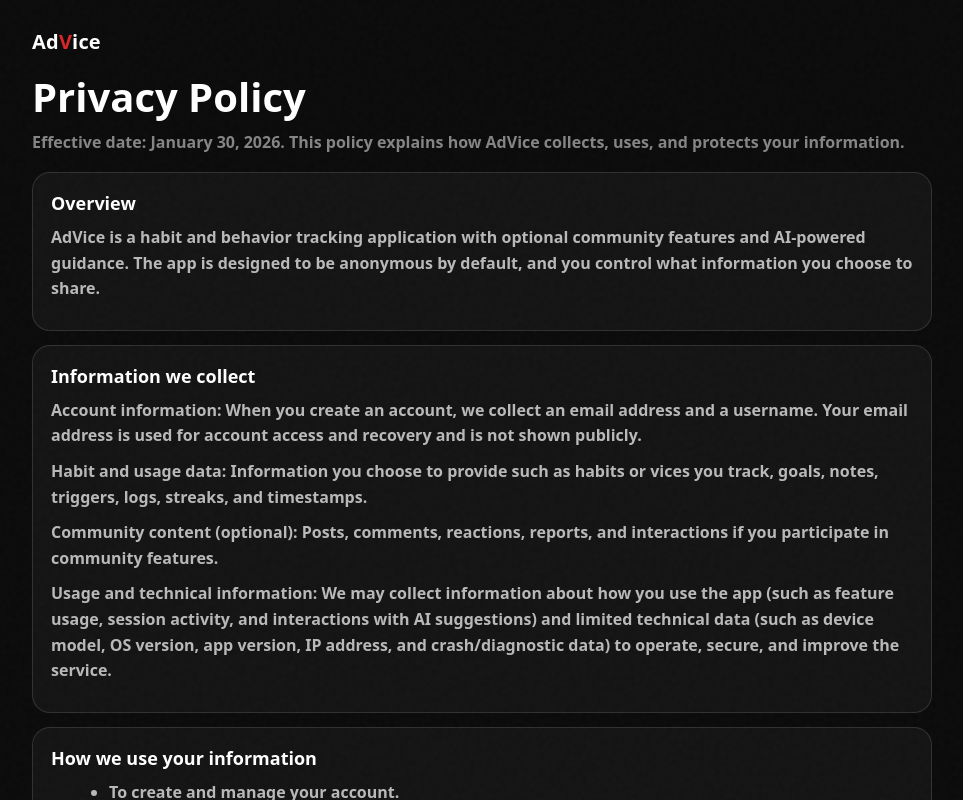
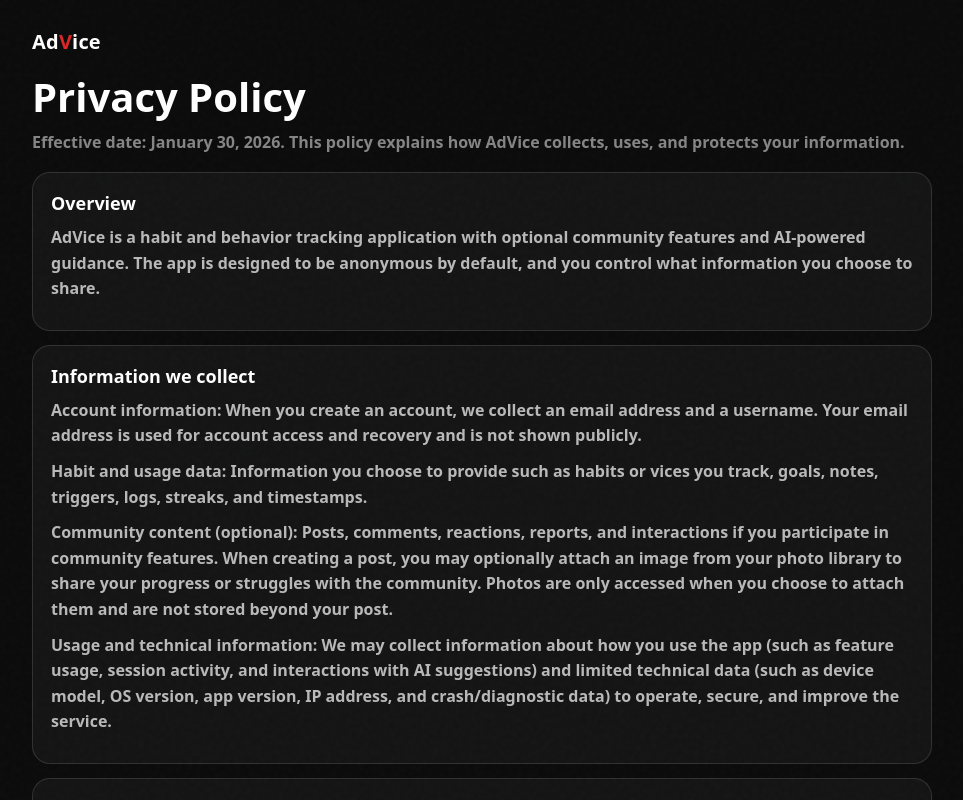
Before and after one commit to Itookflight/Adviceapp, a Next.js app: page /privacy in a window 1280 px wide. Shown: the top 800 px of the page, without its empty margins (158-1121 px from the left). Built offline with nearby package versions, Linux system fonts and the light colour scheme.

Commit message:
change list

```diff
--- a/app/privacy/page.tsx
+++ b/app/privacy/page.tsx
@@ -56,8 +56,7 @@ export default function PrivacyPage() {
           </p>
 
           <p className="p">
-            <b>Community content (optional):</b> Posts, comments, reactions,
-            reports, and interactions if you participate in community features.
+            <b>Community content (optional):</b> Posts, comments, reactions, reports, and interactions if you participate in community features. When creating a post, you may optionally attach an image from your photo library to share your progress or struggles with the community. Photos are only accessed when you choose to attach them and are not stored beyond your post.
           </p>
 
           <p className="p">
```
